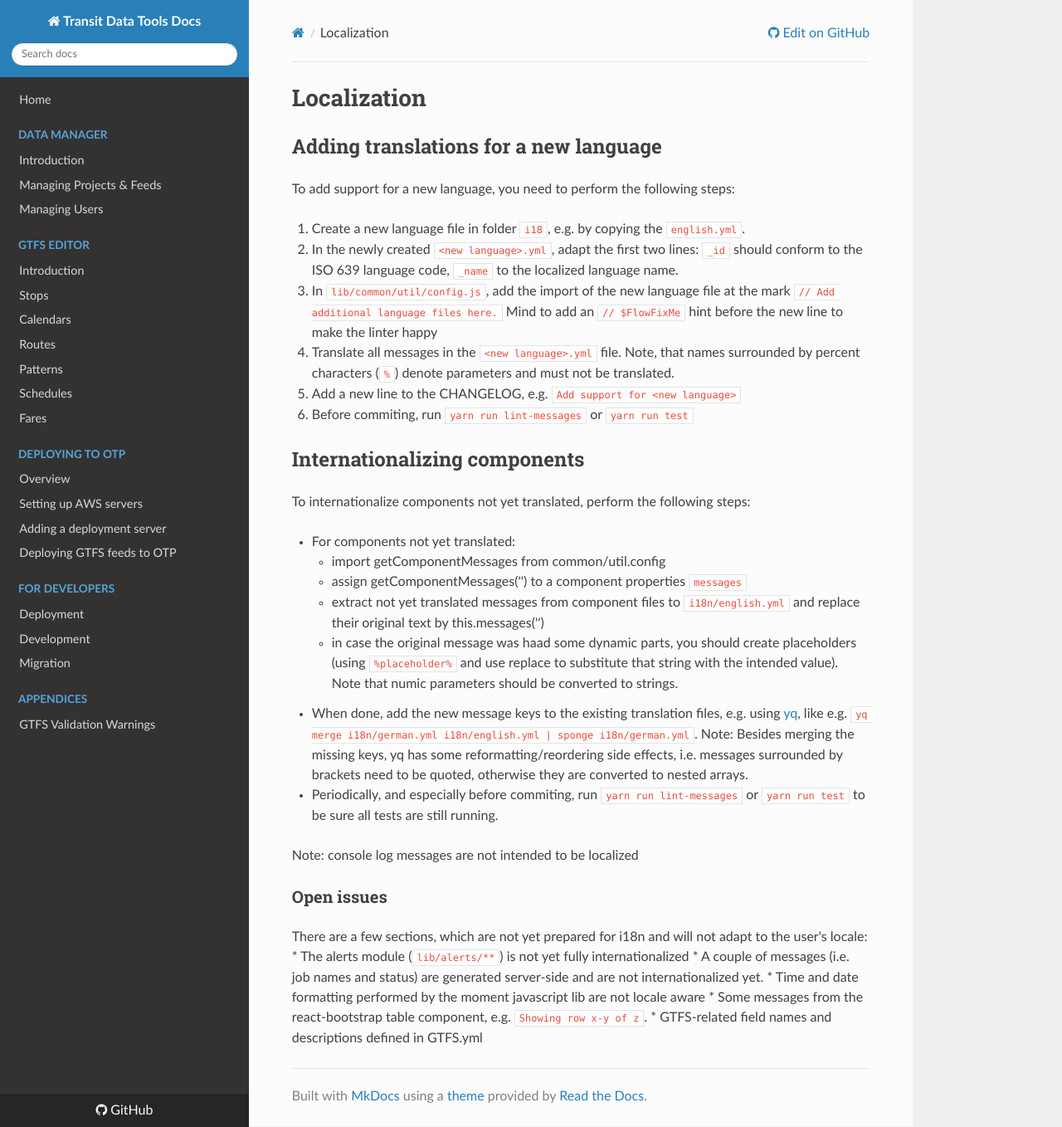
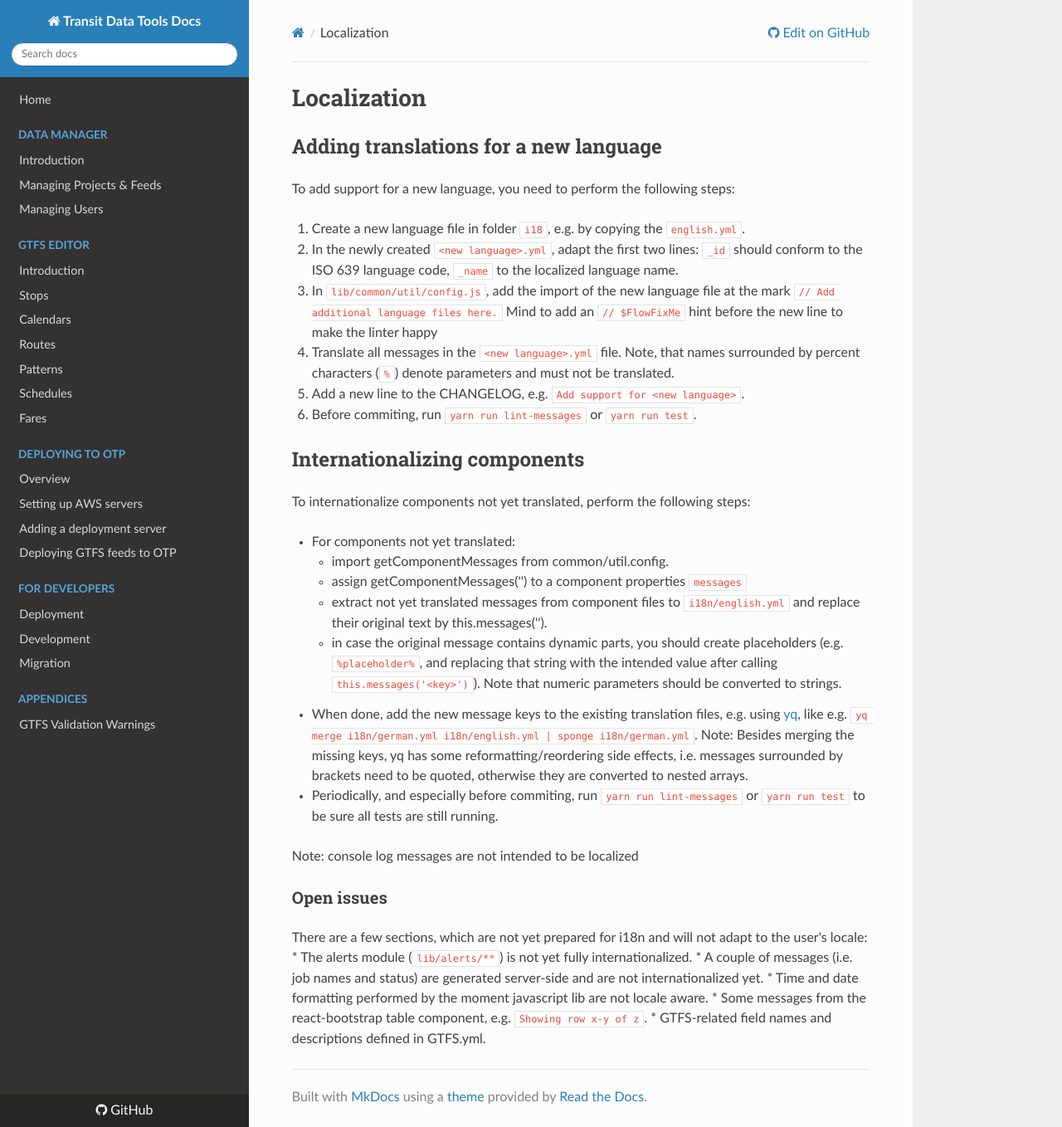
Before and after one commit to wtchen/datatools-ui, an MkDocs documentation site: the page built from docs/dev/localization.md, in a window 1280 px wide and 1358 px high. Shown: the whole window at 83% size. Built offline with MkDocs 1.6.1, drawn with Linux system fonts in a browser that asks for light colours; nearby versions of some CDN libraries.

Commit message:
Incorporate review feedback

```diff
--- a/docs/dev/localization.md
+++ b/docs/dev/localization.md
@@ -7,18 +7,18 @@
 2. In the newly created `<new language>.yml`, adapt the first two lines: `_id` should conform to the ISO 639 language code, `_name` to the localized language name.
 3. In `lib/common/util/config.js`, add the import of the new language file at the mark  `// Add additional language files here.` Mind to add an `// $FlowFixMe` hint before the new line to make the linter happy
 4. Translate all messages in the `<new language>.yml` file. Note, that names surrounded by percent characters (`%`) denote parameters and must not be translated.
-5. Add a new line to the CHANGELOG, e.g. `Add support for <new language>`
-5. Before commiting, run `yarn run lint-messages` or `yarn run test`
+5. Add a new line to the CHANGELOG, e.g. `Add support for <new language>`.
+5. Before commiting, run `yarn run lint-messages` or `yarn run test`.
 
 
 ## Internationalizing components
 To internationalize components not yet translated, perform the following steps:
 
 * For components not yet translated:
-	* import getComponentMessages from common/util.config
+	* import getComponentMessages from common/util.config.
 	* assign getComponentMessages('<ComponentName>') to a component properties `messages`
-	* extract not yet translated messages from component files to `i18n/english.yml` and replace their original text by this.messages('<key>')
-	* in case the original message was haad some dynamic parts, you should create placeholders (using `%placeholder%` and use replace to substitute that string with the intended value). Note that numic parameters should be converted to strings.
+	* extract not yet translated messages from component files to `i18n/english.yml` and replace their original text by this.messages('<key>').
+	* in case the original message contains dynamic parts, you should create placeholders (e.g. `%placeholder%`, and replacing that string with the intended value after calling `this.messages('<key>')`). Note that numeric parameters should be converted to strings.
 * When done, add the new message keys to the existing translation files, e.g. using [yq](https://mikefarah.gitbook.io/yq/v/v2.x/), like e.g. `yq merge i18n/german.yml i18n/english.yml | sponge i18n/german.yml`. Note: Besides merging the missing keys, yq has some reformatting/reordering side effects, i.e. messages surrounded by brackets need to be quoted, otherwise they are converted to nested arrays.
 * Periodically, and especially before commiting, run `yarn run lint-messages` or `yarn run test` to be sure all tests are still running.
 
@@ -26,8 +26,8 @@
 
 ### Open issues
 There are a few sections, which are not yet prepared for i18n and will not adapt to the user's locale:
-* The alerts module (`lib/alerts/**`) is not yet fully internationalized
+* The alerts module (`lib/alerts/**`) is not yet fully internationalized.
 * A couple of messages (i.e. job names and status) are generated server-side and are not internationalized yet.
-* Time and date formatting performed by the moment javascript lib are not locale aware
+* Time and date formatting performed by the moment javascript lib are not locale aware.
 * Some messages from the react-bootstrap table component, e.g. `Showing row x-y of z`.
-* GTFS-related field names and descriptions defined in GTFS.yml
+* GTFS-related field names and descriptions defined in GTFS.yml.
```
Also changed, not shown: 4 other files.
